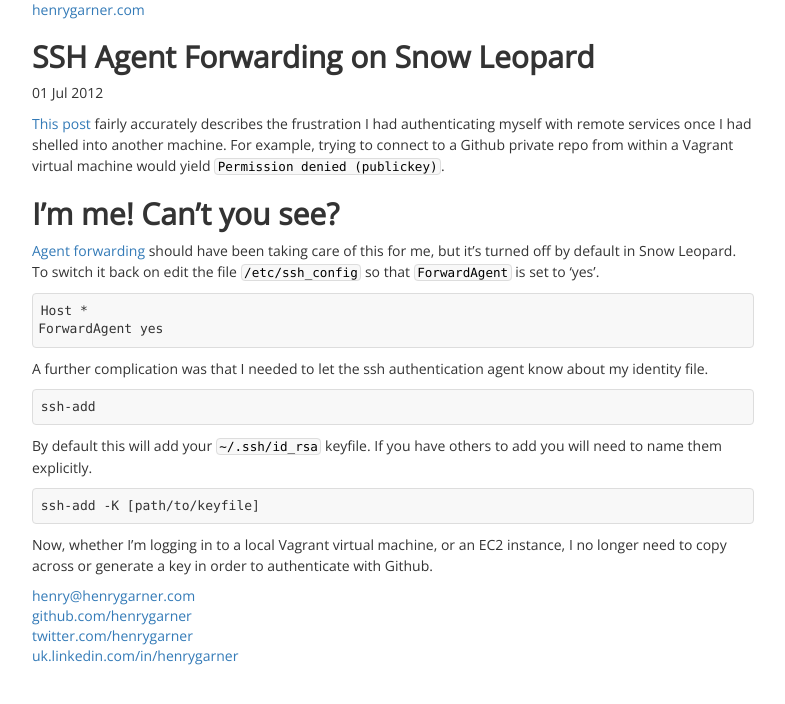
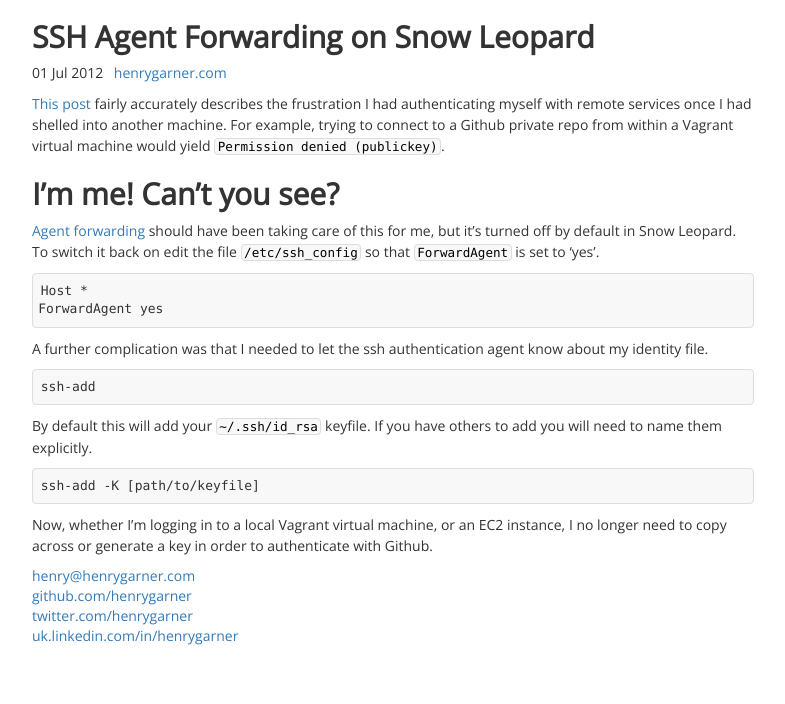
Before and after one commit to quantedit/quantedit.github.io, a Jekyll site: the page built from _posts/2012-07-01-ssh-agent-forwarding-snow-leopard.md, in a window 1280 px wide. Shown: the top 704 px of the page, without its empty margins (247-1032 px from the left). Built offline with Jekyll 4.4.1, drawn with Linux system fonts in a browser that asks for light colours; nearby versions of some CDN libraries; Markdown is read by kramdown in place of the engine named in the settings.

Commit message:
Moved henrygarner.com link under title

```diff
--- a/_layouts/post.html
+++ b/_layouts/post.html
@@ -2,10 +2,8 @@
 layout: default
 ---
 
-<p><a href="/">henrygarner.com</a></p>
-
 <h2>{{ page.title }}</h2>
-<p class="meta">{{ page.date | date_to_string }}</p>
+<p class="meta">{{ page.date | date_to_string }} <a href="/">henrygarner.com</a></p>
 
 <div class="post">
 {{ content }}
--- a/css/main.css
+++ b/css/main.css
@@ -10,6 +10,10 @@ h2, h3 {
   padding-bottom: 0.3em;
   margin-bottom: 0.5em;
   border-bottom: 1px solid #eee;
+}
+
+p.meta a {
+  padding-left: 0.5em;
 }
 
 code {
```
